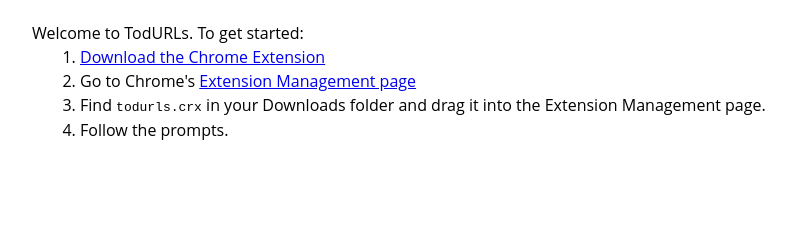
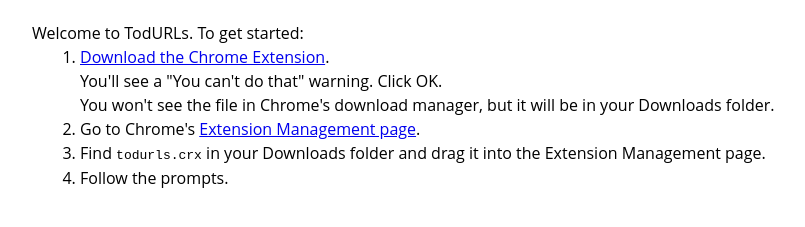
Before and after one commit to mdawaffe/todurls-site, a plain HTML site: page index.html in a window 1280 px wide. Shown: the part 71-298 px from the top of the page, without its empty margins (0-805 px from the left). Drawn offline with nearby package versions, Linux system fonts and the light colour scheme; a script that the page names is missing.

Commit message:
Improve help docs about downloading files

```diff
--- a/index.html
+++ b/index.html
@@ -25,8 +25,14 @@
 <div id="get-started">
 	<p>Welcome to TodURLs. To get started:</p>
 	<ol>
-		<li><a href="todurls.crx">Download the Chrome Extension</a></li>
-		<li>Go to Chrome's <a href="chrome://extensions" target="_blank">Extension Management page</a></li>
+		<li>
+			<a href="todurls.crx">Download the Chrome Extension</a>.
+			<ul>
+				<li>You'll see a "You can't do that" warning.  Click OK.</li>
+				<li>You won't see the file in Chrome's download manager, but it will be in your Downloads folder.</li>
+			</ul>
+		</li>
+		<li>Go to Chrome's <a href="chrome://extensions" target="_blank">Extension Management page</a>.</li>
 		<li>Find <span>todurls.crx</span> in your Downloads folder and drag it into the Extension Management page.</li>
 		<li>Follow the prompts.</li>
 	</ol>
```
